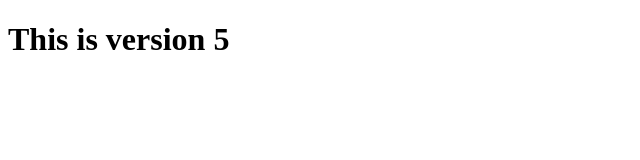
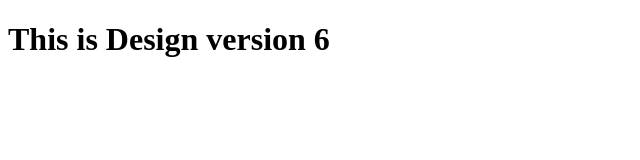
Before and after one commit to priyachinchwade/MyRepo, a plain HTML site: page index.html in a window 1280 px wide. Shown: the whole page, without its empty margins (0-640 px from the left). Drawn offline with Linux system fonts and the light colour scheme.

Commit message:
change H1

```diff
--- a/index.html
+++ b/index.html
@@ -4,9 +4,10 @@
     <meta charset="UTF-8">
     <meta name="viewport" content="width=device-width, initial-scale=1.0">
     <title>Document</title>
+    <link rel="stylesheet" href="style.css">
 </head
 <body>
 
-  <h1> This is version 5</h1>
+  <h1> This is Design  version 6</h1>
 </body>
 </html>
```
